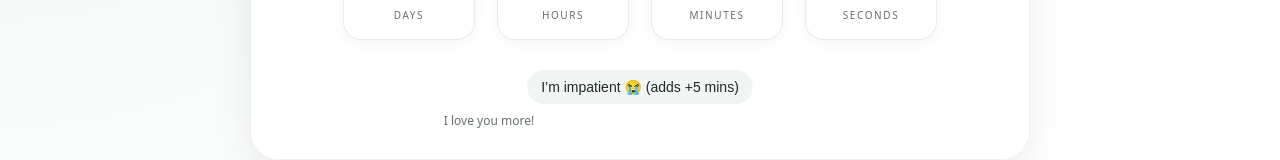
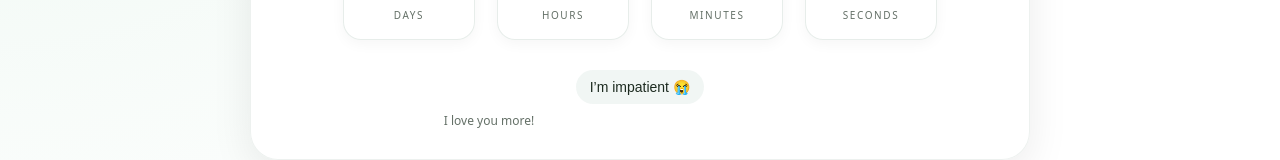
Before and after one commit to AndyDiep93/Love-Letter, a Next.js app: page / in a window 1280 px wide. Shown: the part 443-603 px from the top of the page. Built offline with nearby package versions, Linux system fonts and the light colour scheme.

Commit message:
Added more love notes

```diff
--- a/app/components/CountdownGate.tsx
+++ b/app/components/CountdownGate.tsx
@@ -63,7 +63,7 @@ export function CountdownGate({ onUnlock }: CountdownGateProps) {
     </div>
 
     <button className="button-ghost" onClick={handlePenalty}>
-      I’m impatient 😭 (adds +5 mins)
+      I’m impatient 😭
     </button>
     <p className="impatient-note">I love you more!</p>
 
```
